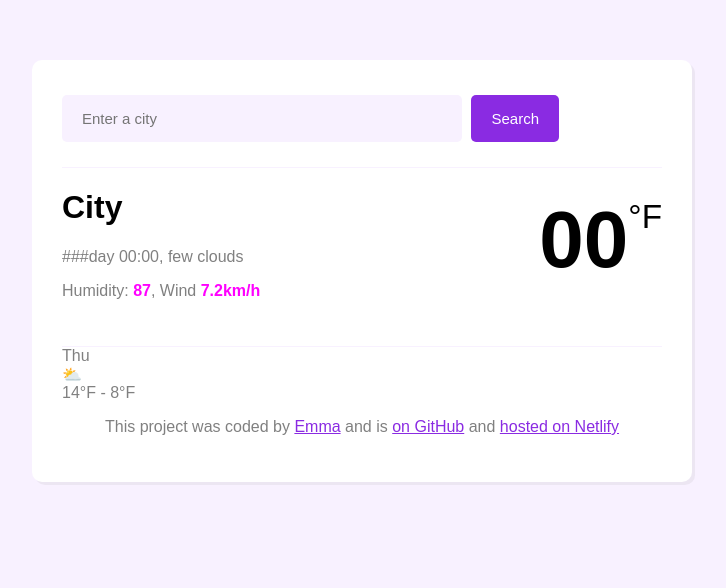
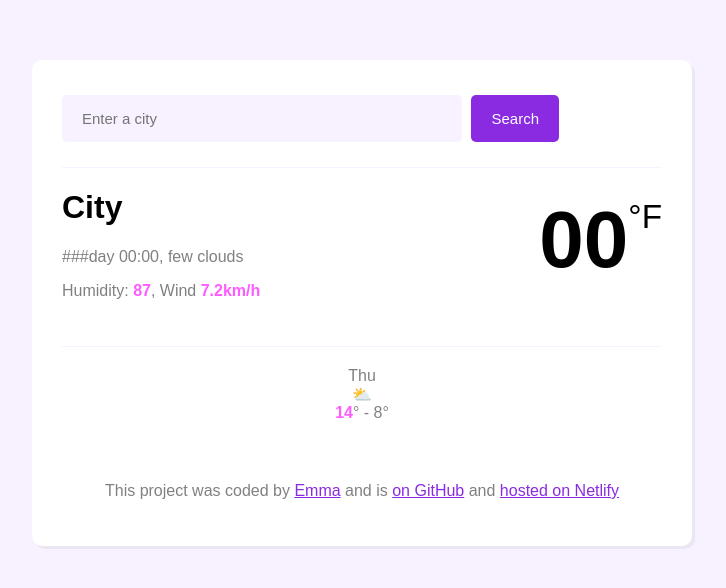
Before and after one commit to eropski/weather-app, a plain HTML site: page index.html in a window 1280 px wide. Shown: the whole page, without its empty margins (278-1004 px from the left). Drawn offline with nearby package versions, Linux system fonts and the light colour scheme; no server answers.

Commit message:
JS inserts forecast weather HTML

```diff
--- a/index.html
+++ b/index.html
@@ -36,14 +36,7 @@
           <span class="current_temp_unit"><sup>°F</sup></span>
         </div>
       </main>
-      <div class="forecast-weather" id="forecast">
-        <div class="weater-forecast-day">Thu</div>
-        <div class="weather-forecast-icon">⛅️</div>
-        <div class="weater-forecast-temperature">
-          <span class="weather-forecast-high">14</span>°F -
-          <span class="weather-forecast-low">8</span>°F
-        </div>
-      </div>
+      <div class="weather-forecast" id="forecast"></div>
       <footer>
         <p>
           This project was coded by
--- a/script.js
+++ b/script.js
@@ -60,3 +60,15 @@ function formatDate(date) {
 
   return `${day} ${hours}:${minutes < 10 ? "0" + minutes : minutes}`;
 }
+
+// Forecast
+let forecast = document.querySelector("#forecast");
+
+forecast.innerHTML = `
+<div class="weater-forecast-day">Thu</div>
+        <div class="weather-forecast-icon">⛅️</div>
+        <div class="weater-forecast-temperature">
+          <span class="weather-forecast-high">14</span>° -
+          <span class="weather-forecast-low">8</span>°
+        </div>
+`;
--- a/style.css
+++ b/style.css
@@ -43,13 +43,6 @@ main {
   margin-top: 20px;
 }
 
-ul {
-  display: flex;
-  justify-content: space-evenly;
-  list-style-type: none;
-  text-align: center;
-  margin-bottom: 60px;
-}
 h1 {
   color: black;
 }
@@ -60,7 +53,12 @@ a {
 
 .fancy {
   font-weight: bold;
-  color: magenta;
+  color: rgb(255, 92, 255);
+}
+
+.weather-forecast-high {
+  font-weight: bold;
+  color: rgb(255, 92, 255);
 }
 
 .current_temp {
@@ -83,3 +81,9 @@ a {
 footer {
   text-align: center;
 }
+
+.weather-forecast {
+  text-align: center;
+  margin-bottom: 60px;
+  margin-top: 20px;
+}
```
